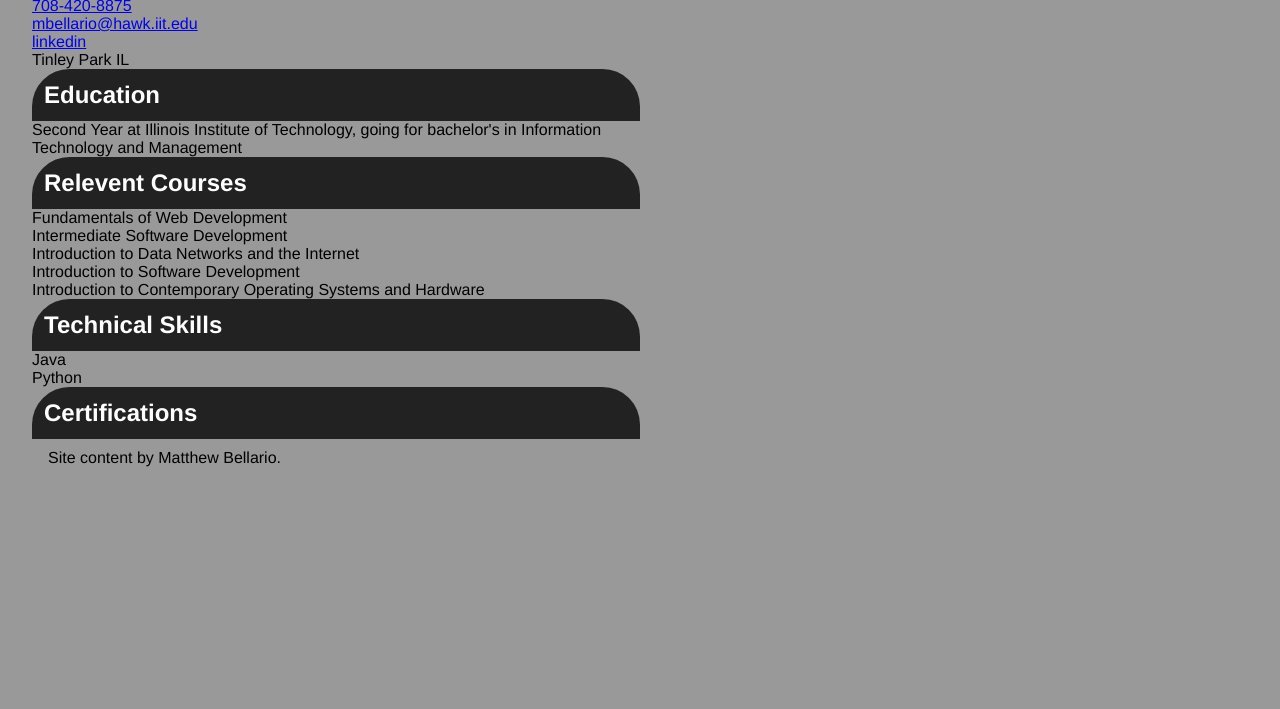
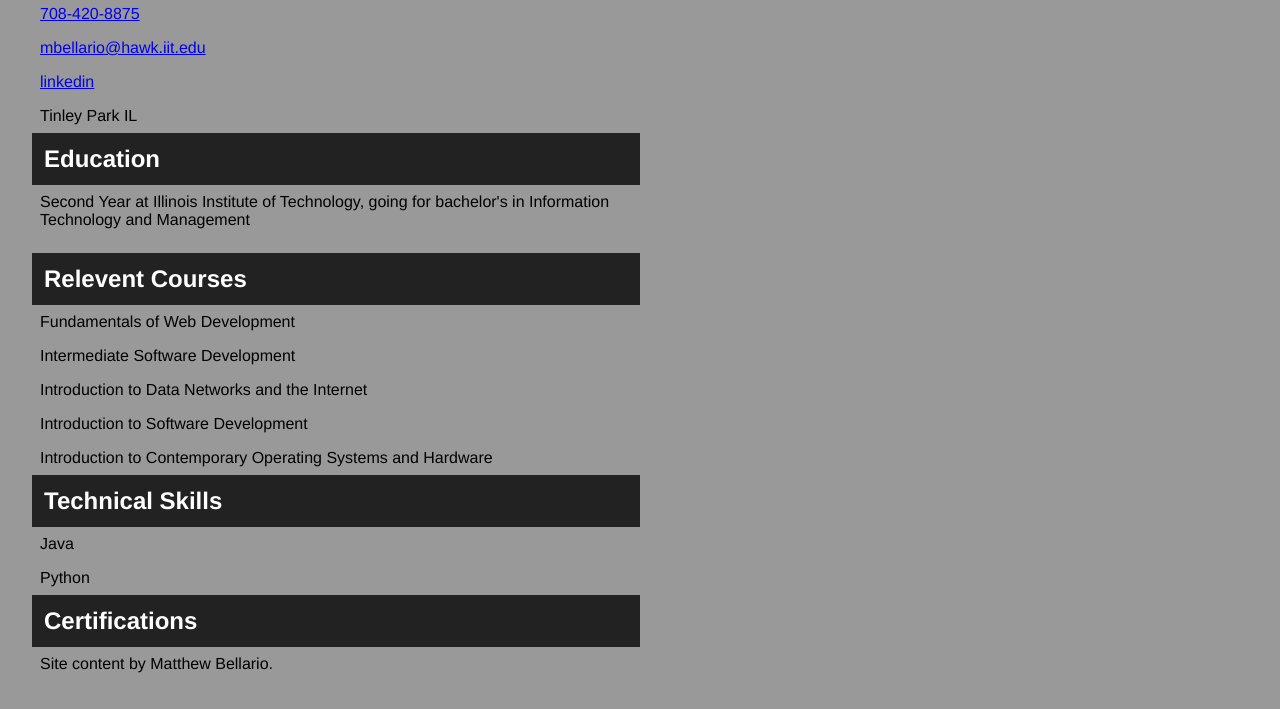
Before and after one commit to MatthewB919/Project3, a plain HTML site: page resume/index.html in a window 1280 px wide. Shown: the part 200-909 px from the top of the page. Before the commit the page ends 800 px from the top, so only its background shows below. Drawn offline with Linux system fonts and the light colour scheme.

Commit message:
Changed border and test padding changes

```diff
--- a/screen.css
+++ b/screen.css
@@ -48,13 +48,13 @@ h1 {
 
 h2 {
 
+  color: white;
+  background-color: #222222;
   font-size: 1.5em;
   font-weight: bold;
-  background-color: #222222;
   padding: 0.5em;
   /*25/16=1.5625 */
-  border-radius: 1.5625em 1.5625em 0 0;
-  color: white;
+  /*border-radius: 1.5625em 1.5625em 0 0; remove*/
 }
 
  img {
@@ -64,7 +64,7 @@ h2 {
 
 @media all and (min-width: 800px)  {
   section {
-    width: 50%
+    width: 100%
   }
 }
 
@@ -74,4 +74,12 @@ h2 {
   }
 }
 
-test
+
+  li {
+    padding: 0.5em;
+  }
+
+p{
+  padding: 0.5em;
+  padding-bottom: 0.25em;
+}
```
